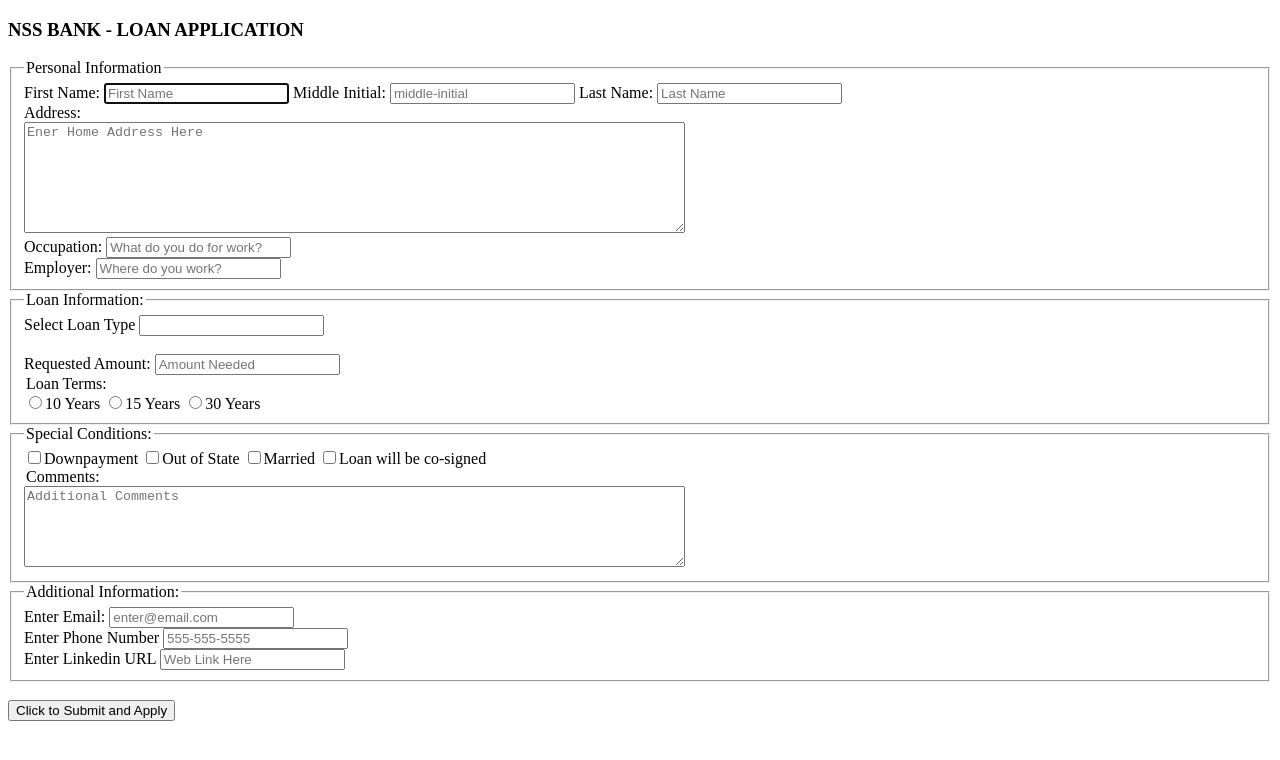
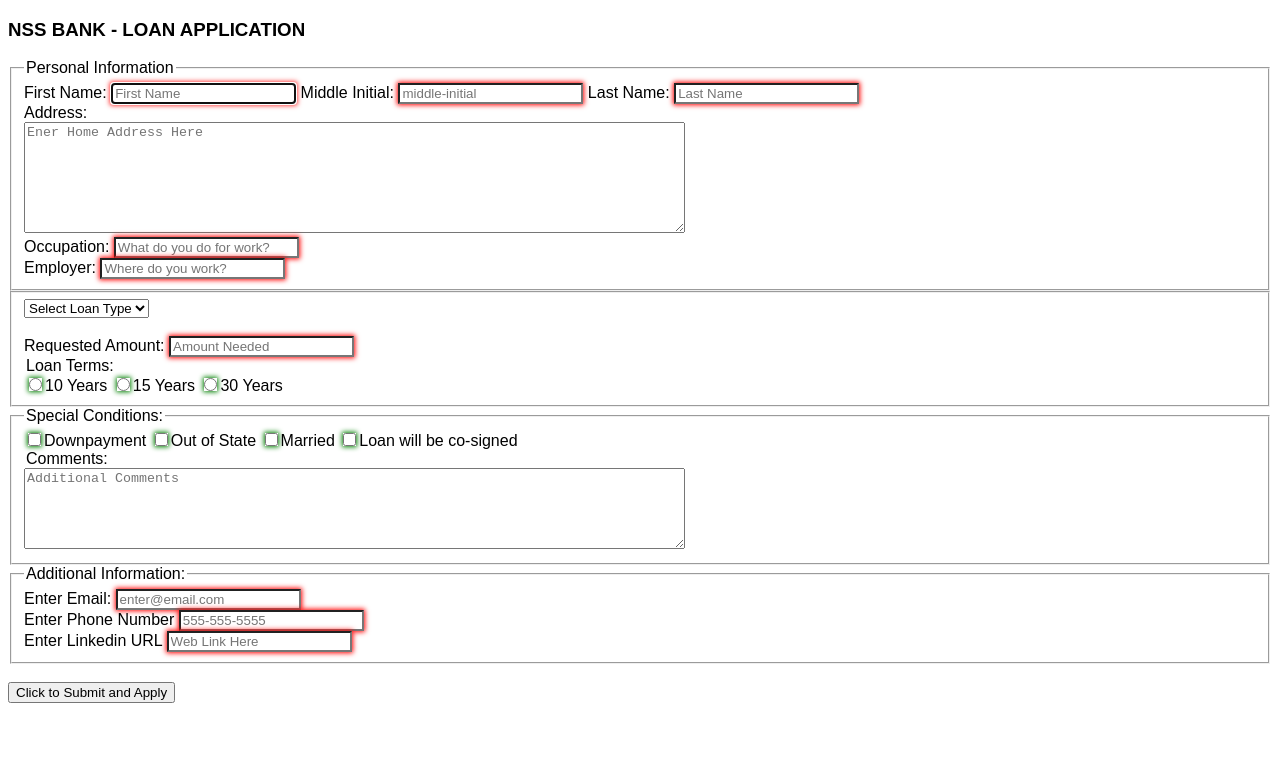
Before and after one commit to SimonHerrera/Day-3-form-project-, a plain HTML site: page index.html in a window 1280 px wide. Drawn offline with Linux system fonts and the light colour scheme.

Commit message:
Form Validation

```diff
--- /dev/null
+++ b/css/validation.css
@@ -0,0 +1,16 @@
+* {
+  box-sizing: border-box
+}
+
+body {
+  font-family: Arial, sans-serif;
+}
+
+
+input:invalid {
+	box-shadow: 0 0 5px 1px red;
+}
+
+input:valid {
+	box-shadow: 0 0 5px 1px green;
+}
--- a/index.html
+++ b/index.html
@@ -4,50 +4,53 @@
 	<meta charset="utf-8">
 	<meta http-equiv="X-UA-Compatible" content="IE=edge">
 	<title>Banking Form</title>
-	<link rel="stylesheet" href="">
+	<link href="css/validation.css" rel="stylesheet" type="text/css">
 </head>
 	<header id="page_header" class="">
 		<h3>NSS BANK - LOAN APPLICATION</h3>
 	</header><!-- /header -->
+  <!-- Must add form to use REQUIRED feature -->
+  <form action="demo_form.asp">
   	<article>
   		<fieldset>
   			<legend>Personal Information</legend>
   			<label for="first-name">First Name:</label>
-			<input type="text" id="first-name" placeholder="First Name"autofocus></input>
+  			<input type="text" required id="first-name" placeholder="First Name"autofocus required></input>
   			<label for="middle-initial">Middle Initial:</label>
-			<input type="text" id="middle-initial" placeholder="middle-initial" ></input>
+  			<input type="text" id="middle-initial" placeholder="middle-initial" required></input>
 
   			<label for="last-name">Last Name:</label>
-			<input type="text" id="last-name" placeholder="Last Name" ></input>
+  			<input type="text" id="last-name" placeholder="Last Name" required></input>
   			<br>
   			<label for="home-address">Address:</label>
   			<br>
-			<textarea name="home-address" rows="7" cols="80" placeholder="Ener Home Address Here"></textarea>
+  			<textarea name="home-address" rows="7" cols="80" placeholder="Ener Home Address Here" required></textarea>
   			<br>
   			<label for="occupation">Occupation:<label>
-			<input type="text" id="occupation" placeholder="What do you do for work?"></input>
+  			<input type="text" id="occupation" placeholder="What do you do for work?" required></input>
   			<br>
   			<label for="employer">Employer:<label>
-			<input type="text" id="employer" placeholder="Where do you work?"></input>
+  			<input type="text" id="employer" placeholder="Where do you work?" required></input>
   			<br>
 
   		</fieldset>
 
   		<fieldset>
-			<legend>Loan Information:</legend>
-			<label for="loans">Select Loan Type</label>
-			<input name="loans" list="loan-types">
-			<datalist id="loan-types">
-				<option value="Commercial">
-				<option value="Real estate">
-				<option value="Personal">
-				<option value="Mortgage">
-			</datalist>
+  			<!-- <legend>Loan Information:</legend> -->
+        <select >
+          <option disabled="disabled" selected="selected">Select Loan Type</option>
+          <optgroup id="loan-type">
+      			<option>Commercial</option>
+      			<option>Real estate</option>
+      			<option>Personal</option>
+      			<option>Mortgage</option>
+          </optgroup>
+        </select>
   			<br>
 
   			<br>
   			<label for="amount">Requested Amount:<label>
-			<input type="text" id="amount" placeholder="Amount Needed"></input>
+  			<input type="text" id="amount" placeholder="Amount Needed" required></input>
   			<br>
 
   			<legend>Loan Terms:</legend>
@@ -64,24 +67,25 @@
   			<input type="checkbox" name="co-sign" value="co-sign">Loan will be co-signed
   			<br>
   			<legend>Comments:</legend>
-			<textarea name="comments" rows="5" cols="80" placeholder="Additional Comments"></textarea>
+  			<textarea name="comments" rows="5" cols="80" placeholder="Additional Comments" required></textarea>
   			<br>
   		</fieldset>
 
   		<fieldset>
   			<legend>Additional Information:</legend>
   			<label for="email">Enter Email:<label>
-			<input type="email" id="email" placeholder="enter@email.com"><br>
+  			<input type="email" id="email" placeholder="enter@email.com" required=""><br>
   			<label for="phone-number">Enter Phone Number</label>
-			<input type="tel" id="phone-number" placeholder="555-555-5555"><br>
+  			<input type="tel" pattern='\d{3}[\-]\d{3}[\-]\d{4}' id="phone-number" placeholder="555-555-5555" required><br>
   			<label for="linkedin-url">Enter Linkedin URL</label>
-			<input type="ulr" id="linkedin-url" placeholder="Web Link Here"><br>
+  			<input type="url" pattern"[\http]*[\.com]" id="linkedin-url" placeholder="Web Link Here" required><br>
   		</fieldset>
   		<br>
-		<button type="button">Click to Submit and Apply</button>
+  		<button type="submit">Click to Submit and Apply</button>
   		<br>
   		<br>
   	</article>
+  </form>
 
 <body>
 
```
Lines whose indentation alone changed are shown as unchanged.
